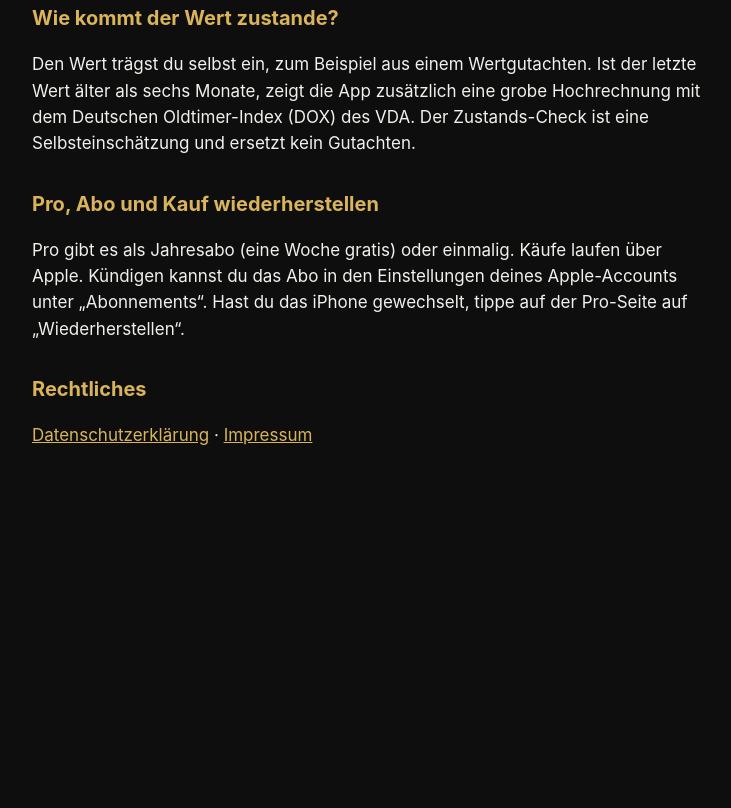
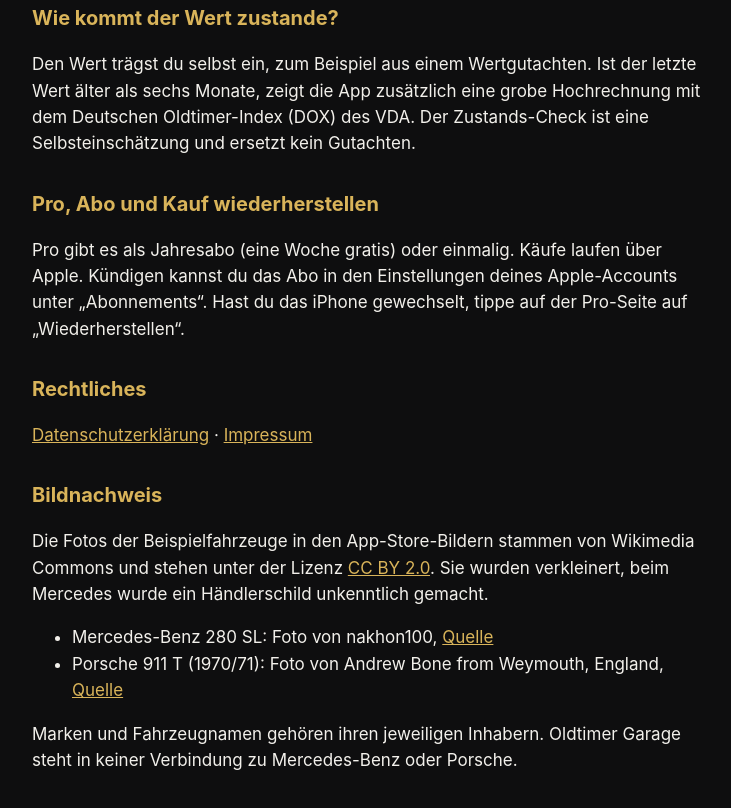
Before and after one commit to vrb657z68h-rgb/oldtimer-garage-info, a plain HTML site: page hilfe.html in a window 1280 px wide. Shown: the part 932-1740 px from the top of the page, without its empty margins (268-999 px from the left). Before the commit the page ends 1461 px from the top, so only its background shows below. Drawn offline with Linux system fonts and the light colour scheme.

Commit message:
Bildnachweis für Beispielfotos
Co-Authored-By: Claude Opus 5.5 <noreply@anthropic.com>
Claude-Session: https://claude.ai/code/session_01T7Z6TjbwgjP2cCXs4vtwif

```diff
--- a/hilfe.html
+++ b/hilfe.html
@@ -41,6 +41,14 @@
 
 <h2>Rechtliches</h2>
 <p><a href="datenschutz.html">Datenschutzerklärung</a> · <a href="impressum.html">Impressum</a></p>
+
+<h2>Bildnachweis</h2>
+<p>Die Fotos der Beispielfahrzeuge in den App-Store-Bildern stammen von Wikimedia Commons und stehen unter der Lizenz <a href="https://creativecommons.org/licenses/by/2.0/deed.de">CC BY 2.0</a>. Sie wurden verkleinert, beim Mercedes wurde ein Händlerschild unkenntlich gemacht.</p>
+<ul>
+<li>Mercedes-Benz 280 SL: Foto von nakhon100, <a href="https://commons.wikimedia.org/wiki/File:Mercedes-Benz_280_SL_Pagoda_W113_(10633044463).jpg">Quelle</a></li>
+<li>Porsche 911 T (1970/71): Foto von Andrew Bone from Weymouth, England, <a href="https://commons.wikimedia.org/wiki/File:1970-1_Porsche_911T_(11031414455).jpg">Quelle</a></li>
+</ul>
+<p>Marken und Fahrzeugnamen gehören ihren jeweiligen Inhabern. Oldtimer Garage steht in keiner Verbindung zu Mercedes-Benz oder Porsche.</p>
 </main>
 </body>
 </html>
```
